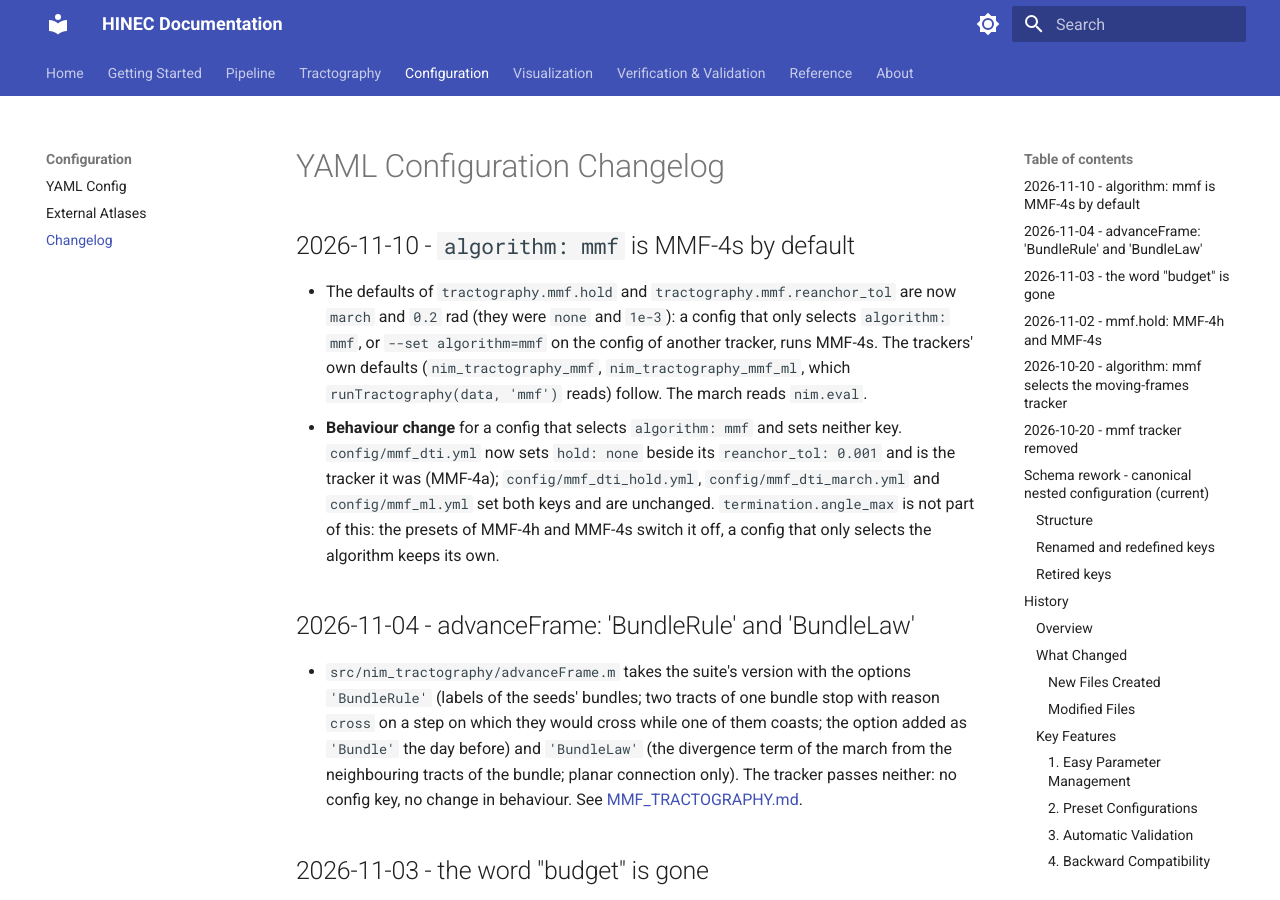
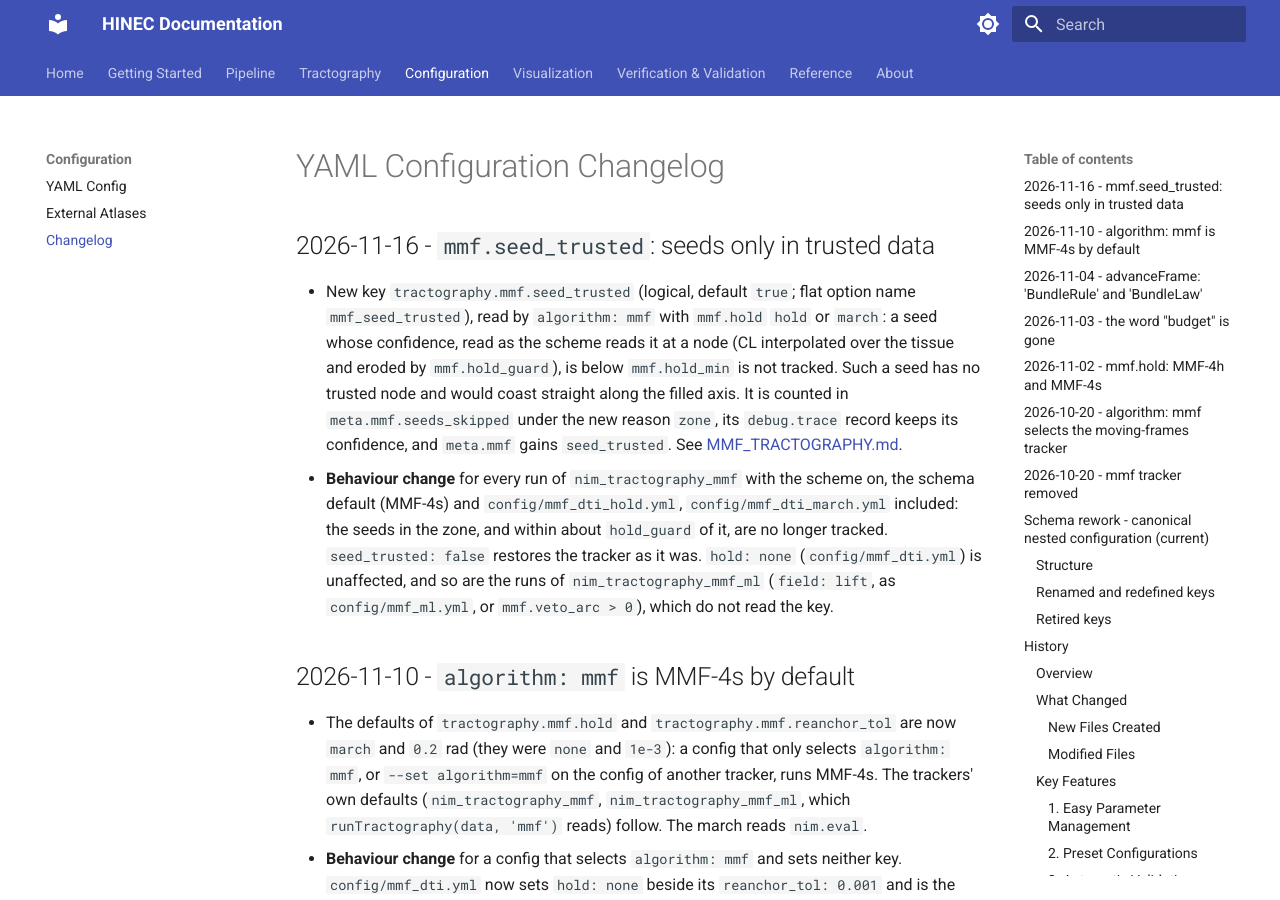
Before and after one commit to uicneuro/hinec, an MkDocs documentation site: the page built from docs/CHANGELOG_YAML.md, in a window 1280 px wide and 900 px high. Built offline with MkDocs 1.6.1 and Material for MkDocs 9.7.7, drawn with Linux system fonts in a browser that asks for light colours.

Commit message:
mmf: seeds only in trusted data (tractography.mmf.seed_trusted)
With mmf.hold hold or march, a seed whose confidence (CL interpolated over
the tissue and eroded by mmf.hold_guard, as the scheme reads it at a node)
is below mmf.hold_min has no trusted node: it coasted straight along the
filled axis. With the new key tractography.mmf.seed_trusted (default true)
such a seed is not tracked. It is counted in meta.mmf.seeds_skipped as
'zone', its debug.trace record keeps its confidence, and meta.mmf gains
seed_trusted. false restores the tracker as it was; hold: none and the runs
of nim_tractography_mmf_ml (field: lift or mmf.veto_arc > 0) are
unaffected.

The key shares its aim and its test with 'TrustedSeeds' of the
moving-frames test suite (runtractographycrossingtest.m), whose tracts
start only in trusted data; the suite, however, re-seeds such a family over
the trusted part of its entry wall and keeps the seed count, while
seed_trusted drops the seeds in the zone. On the TrackerYoga phantom
(ty_b1000 after the tensor refit of the next commit, MMF-4s settings of the
TrackerYoga test) it skips 8 of 2974 seeds.

Tests: TestMmfTracker.aSeedInTheZoneIsNotTracked (new: the seed in the zone
is skipped and accounted for, the other tracked as without the key, and
without the key the seed in the zone coasts straight);
theFloorAndTheRingReachTheScheme sets the key false for its run whose seed
lies in the zone; TestAdvanceFrameMl asserts that its fixture has no seed
in the zone (the copies do not read the key). Docs: MMF_TRACTOGRAPHY.md,
MMF_ML.md, YAML_CONFIG.md (regenerated with nim_config_docs),
CHANGELOG_YAML.md, API_REFERENCE.md, TRACKER_INTERFACE.md,
config/README.md.

Co-Authored-By: Claude Opus 5.5 <noreply@anthropic.com>

```diff
--- a/docs/CHANGELOG_YAML.md
+++ b/docs/CHANGELOG_YAML.md
@@ -1,4 +1,22 @@
 # YAML Configuration Changelog
+
+## 2026-11-16 - `mmf.seed_trusted`: seeds only in trusted data
+
+- New key `tractography.mmf.seed_trusted` (logical, default `true`; flat option name
+  `mmf_seed_trusted`), read by `algorithm: mmf` with `mmf.hold` `hold` or `march`: a
+  seed whose confidence, read as the scheme reads it at a node (CL interpolated over
+  the tissue and eroded by `mmf.hold_guard`), is below `mmf.hold_min` is not tracked.
+  Such a seed has no trusted node and would coast straight along the filled axis.
+  It is counted in `meta.mmf.seeds_skipped` under the new reason `zone`, its
+  `debug.trace` record keeps its confidence, and `meta.mmf` gains `seed_trusted`.
+  See [MMF_TRACTOGRAPHY.md](MMF_TRACTOGRAPHY.md).
+- **Behaviour change** for every run of `nim_tractography_mmf` with the scheme on, the
+  schema default (MMF-4s) and `config/mmf_dti_hold.yml`, `config/mmf_dti_march.yml`
+  included: the seeds in the zone, and within about `hold_guard` of it, are no longer
+  tracked. `seed_trusted: false` restores the tracker as it was. `hold: none`
+  (`config/mmf_dti.yml`) is unaffected, and so are the runs of
+  `nim_tractography_mmf_ml` (`field: lift`, as `config/mmf_ml.yml`, or
+  `mmf.veto_arc > 0`), which do not read the key.
 
 ## 2026-11-10 - `algorithm: mmf` is MMF-4s by default
 
--- a/docs/MMF_TRACTOGRAPHY.md
+++ b/docs/MMF_TRACTOGRAPHY.md
@@ -125,7 +125,9 @@ see below); an `advanceFrame` stop on a non-finite
 connection is resolved into one of these by probing the stages of the next
 step and their difference stencils. Seeds outside tissue or without a
 direction are not tracked and are counted by reason in
-`meta.mmf.seeds_skipped`. ACT masks are not used by this tracker.
+`meta.mmf.seeds_skipped`, and so, with `mmf.hold` and `mmf.seed_trusted` (the
+default), are the seeds in the zone of the scheme (`zone`, see below). ACT masks are
+not used by this tracker.
 
 With `debug.trace` the per-step records of the traced seeds have the layout of
 the hinec tracker's (`pos`, `dir` = the carried `e1`, `fa`, `h`, `chord`,
@@ -190,9 +192,24 @@ times the ring's (`focus`). `angle_max`, when it is active, applies to the coast
 own rotation.
 **The volume, the mask and the FA floor stay stops**: the confidence is NaN outside
 tissue, which `advanceFrame` takes for no data, and the connection is not finite
-there. A seed in the zone has no trusted node and coasts straight, along the axis
-of the filled field described next; where that axis ties, the seed is skipped as
-`no_direction`.
+there. A seed in the zone has no trusted node and would coast straight, along the
+axis of the filled field described next. **Seeds only in trusted data**
+(`mmf.seed_trusted`, default `true`, since 2026-11-16): such a seed is not tracked
+but skipped as `zone` in `meta.mmf.seeds_skipped`, its trace record (with
+`debug.trace`) a zero-step one that keeps its confidence. The test is the scheme's
+own at a first node, the confidence read as at every node (CL interpolated over the
+tissue and eroded by `hold_guard`) finite and below `hold_min`, so that the erosion
+also takes the seeds within about `hold_guard` of the zone; seeds at the edge of
+the tissue are not taken, as the edge is no zone. The key shares its aim, tracts that
+start only in trusted data, and its test with the `TrustedSeeds` of the moving frames
+test suite (`runtractographycrossingtest.m`), but where the suite replaces all the
+seeds of such a family by as many on the trusted part of its entry wall,
+`seed_trusted` drops each seed in the zone and adds none, so fewer tracks result (the
+dropped seeds stay counted in `meta.n_seeds`). It differs from
+`seeding.cl_min`, which drops whole voxels by their own CL before any tracker runs
+(no interpolation, no erosion, absent from `meta.n_seeds`). With
+`seed_trusted: false` the seed coasts as before; where the axis of the filled field
+ties, the seed is skipped as `no_direction` either way.
 
 **The trusted nodes must not read the zone.** The held connection comes from the
 nodes just before it, and these are exactly where the voxel pipeline would mix the
--- a/docs/YAML_CONFIG.md
+++ b/docs/YAML_CONFIG.md
@@ -177,6 +177,7 @@ parameter. A key marked `hinec` is ignored by `standard`, `mmf` and `stitching`.
 | `coast_max` | numeric | `12` | mmf | Longest coast, voxels of arc (advanceFrame 'CoastMax' = coast_max/step steps): a tract still in the zone after this stops with reason coast. |
 | `exit_tol` | numeric | `0.5` | mmf | Largest angle, radians, between the carried e1 and the data's e1 with which a tract may leave the zone (advanceFrame 'ExitTol'): it is re-anchored then, and above this the coast has left the bundle and the tract stops with reason exit (with reason angle if the data at the end of the step are further from the heading at its start than angle_max allows). It must sit above the disagreement of neighbouring voxels, a quarter of which differ by more than 0.2 rad on real data, so it is not mmf.reanchor_tol; 0.5 rad is 29 degrees. Adaptive and reanchor modes only: in transport mode nothing is re-anchored or tested on leaving. |
 | `exit_delay` | numeric | `0` | mmf | Arc of coast beyond the edge of the zone before the exit test, voxels (advanceFrame 'ExitDelay' = exit_delay/step steps). 0 = test at the first trusted node. These steps neither count towards coast_max nor reset it, and the volume, the mask and the FA floor stop them. |
+| `seed_trusted` | logical | `true` | mmf | Seed only in trusted data (mmf.hold hold or march): a seed whose confidence, read as the scheme reads it at a node (CL interpolated over the tissue and eroded by mmf.hold_guard), is below mmf.hold_min has no trusted node and would coast straight along the filled axis; it is not tracked and is counted in meta.mmf.seeds_skipped as zone. The erosion also skips seeds within about mmf.hold_guard of the zone. false = track it (the behaviour before 2026-11-16). No effect with hold: none, and not read by the runs of nim_tractography_mmf_ml (field: lift or mmf.veto_arc > 0). |
 | `veto_arc` | numeric | `0` | mmf | History veto of mmf.hold, look-back in voxels of arc (advanceFrame_ml 'VetoK' = round(veto_arc/step); a run with it goes to nim_tractography_mmf_ml); 0 = off. A trusted step whose end the data see more than mmf.veto_tol from the heading veto_arc back is not taken: the tract returns there and coasts on its ring (a crossing whose tensor looks linear along the other bundle). |
 | `veto_tol` | numeric | `0.5236` | mmf | History veto: largest angle, radians, between the data e1 at a step end and the heading mmf.veto_arc back (advanceFrame_ml 'VetoTol'; 0.5236 = 30 deg). |
 
```
Also changed, not shown: config/README.md (+1 -0 lines), docs/API_REFERENCE.md (+2 -1 lines), docs/MMF_ML.md (+6 -2 lines), docs/TRACKER_INTERFACE.md (+3 -2 lines), 6 other files.
